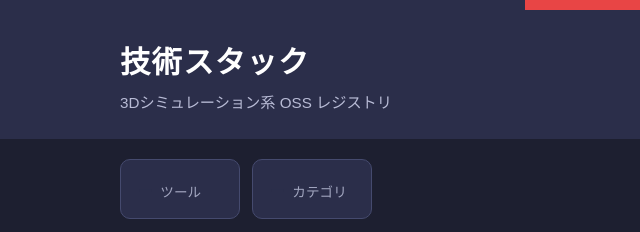
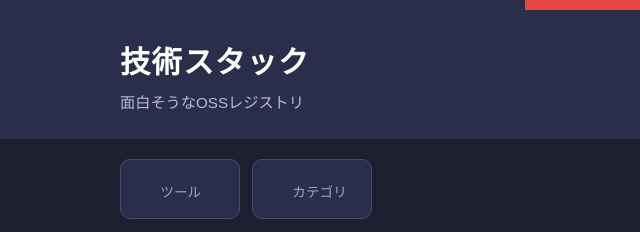
Before and after one commit to gongonticktack/tool_trove, a website: page index.html in a window 1280 px wide. Shown: the top 232 px of the page, 0-640 px from the left. Drawn offline with Linux system fonts and the light colour scheme; no server answers.

Commit message:
Header subtitle: from 3D-simulation OSS to interesting OSS registry

```diff
--- a/index.html
+++ b/index.html
@@ -15,7 +15,7 @@
   <div class="header-inner">
     <div class="header-titles">
       <h1>技術スタック</h1>
-      <p class="header-sub">3Dシミュレーション系 OSS レジストリ</p>
+      <p class="header-sub">面白そうなOSSレジストリ</p>
     </div>
     <div class="palette-dropdown" id="palette-dropdown">
       <button type="button" class="palette-button" id="palette-button" aria-haspopup="listbox" aria-expanded="false" aria-label="カラーパレット">
```
